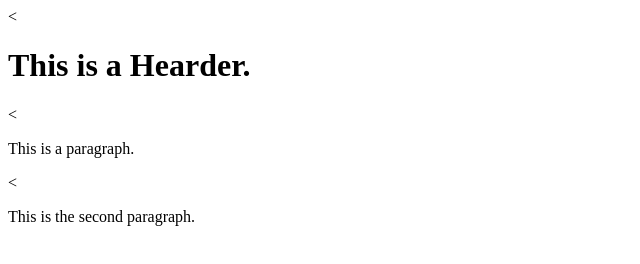
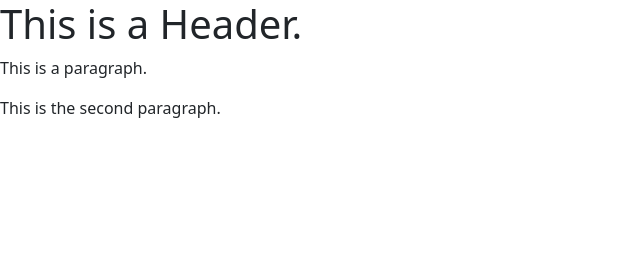
Before and after one commit to YuanyuanTong/KKBB-website, a plain HTML site: page index.html in a window 1280 px wide. Shown: the whole page, without its empty margins (0-640 px from the left). Drawn offline with nearby package versions, Linux system fonts and the light colour scheme.

Commit message:
Add bootstrap.

```diff
--- a/index.html
+++ b/index.html
@@ -1,12 +1,14 @@
-<<!DOCTYPE html>
+<!DOCTYPE html>
 <html lang="en" dir="ltr">
   <head>
     <meta charset="utf-8">
-    <title></title>
+    <title>KKBB Studio</title>
+    <link href="https://cdn.jsdelivr.net/npm/bootstrap@5.0.2/dist/css/bootstrap.min.css" rel="stylesheet" integrity="sha384-EVSTQN3/azprG1Anm3QDgpJLIm9Nao0Yz1ztcQTwFspd3yD65VohhpuuCOmLASjC" crossorigin="anonymous">
   </head>
   <body>
-    <h1>This is a Hearder.</h1>
-    <<p>This is a paragraph.</p>
-    <<p>This is the second paragraph.</p>
+    <h1>This is a Header.</h1>
+    <p>This is a paragraph.</p>
+    <p>This is the second paragraph.</p>
+    <script src="https://cdn.jsdelivr.net/npm/bootstrap@5.0.2/dist/js/bootstrap.bundle.min.js" integrity="sha384-MrcW6ZMFYlzcLA8Nl+NtUVF0sA7MsXsP1UyJoMp4YLEuNSfAP+JcXn/tWtIaxVXM" crossorigin="anonymous"></script>
   </body>
 </html>
```
